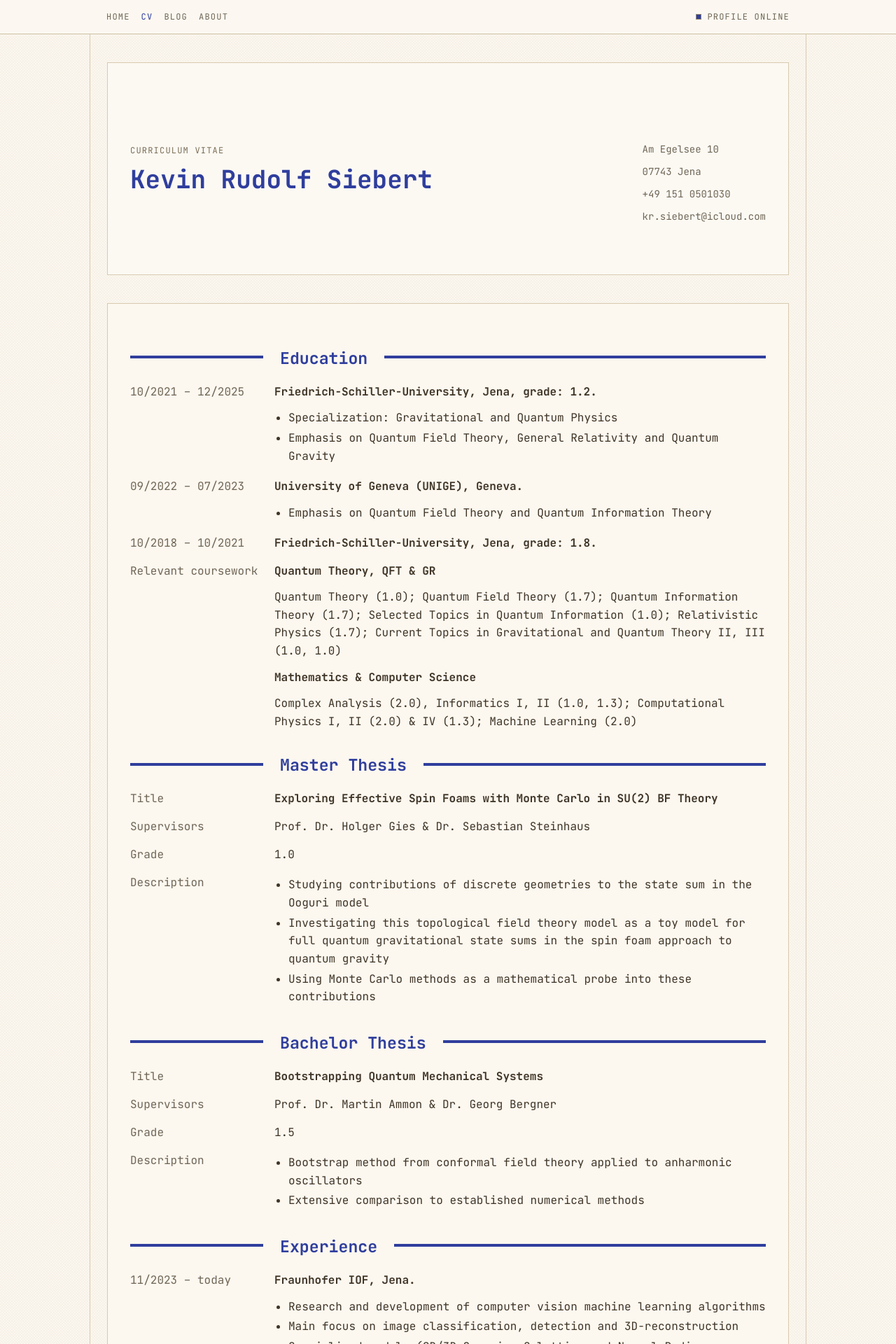
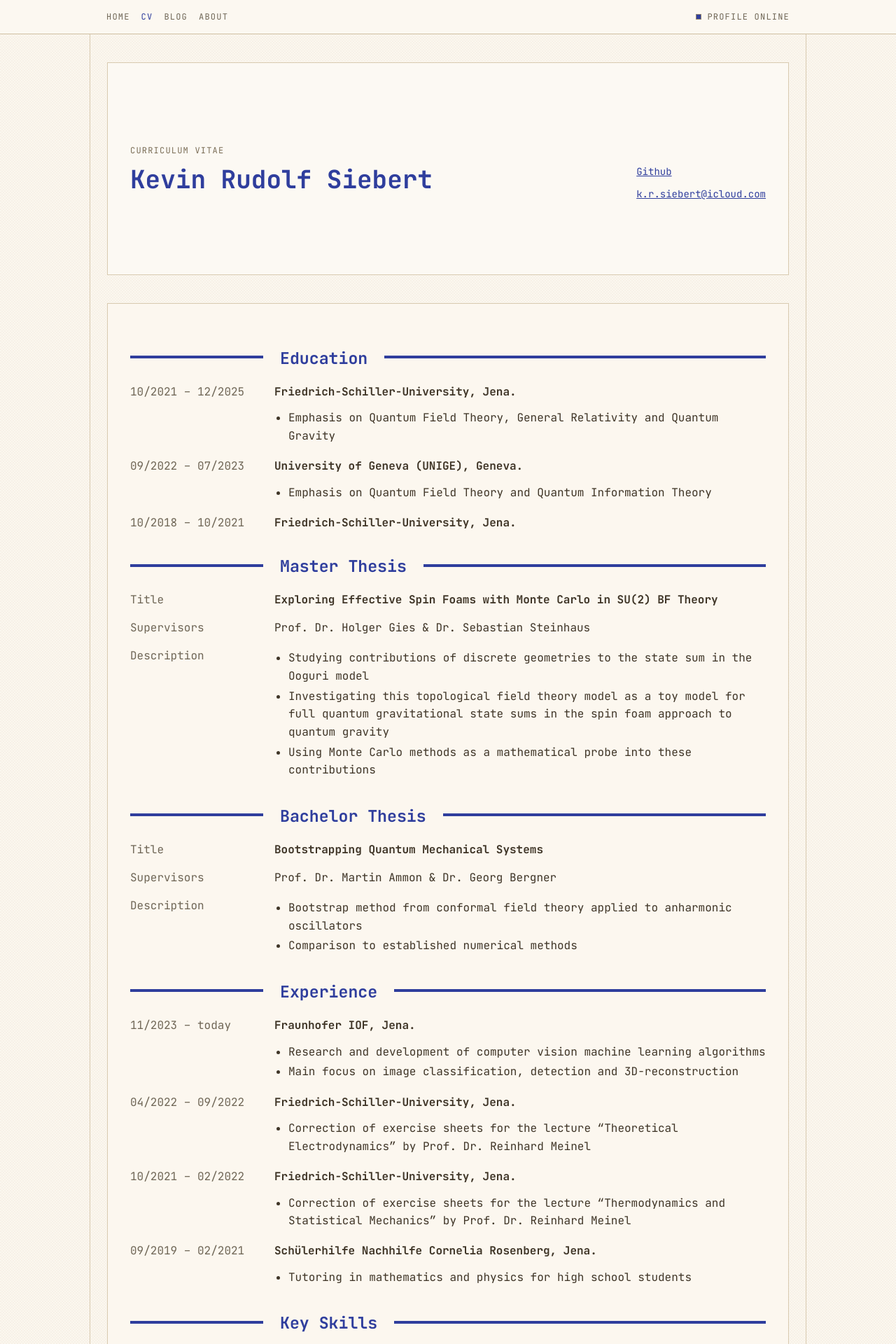
Before and after one commit to I-am-Rudi/i-am-rudi.github.io, a Jekyll site: the page built from cv.md, in a window 1280 px wide. Shown: the top 1920 px of the page at 70% size. Built offline with Jekyll 4.4.1, drawn with Linux system fonts in a browser that asks for light colours; nearby versions of some CDN libraries; some of the changed text lies outside the part shown.

```diff
--- a/_includes/profile-intro.html
+++ b/_includes/profile-intro.html
@@ -17,7 +17,7 @@
       {% endif %}
     </div>
     {% if include.right_content and include.right_below != true %}
-      <div class="{{ include.right_class | default: 'text-sm cv-meta' }}">
+      <div class="{{ include.right_class | default: 'text-sm cv-meta' }}" {% if include.right_style %}style="{{ include.right_style }}"{% endif %}>
         <div class="markdown-body">{{ include.right_content | markdownify }}</div>
       </div>
     {% elsif include.image_src %}
--- a/_layouts/default.html
+++ b/_layouts/default.html
@@ -315,9 +315,14 @@
       }
 
       .card-blog {
-        border: 1px solid #d7c7ac;
-        background: #f8f2e5;
+        border: 1px solid #d8cab0;
+        background: #fcf7ef;
         padding: 1.25rem;
+      }
+
+      .card-blog .markdown-body h2,
+      .card-blog .markdown-body h3 {
+        margin-bottom: 0.75rem;
       }
 
       .card-cv {
--- a/cv.md
+++ b/cv.md
@@ -5,22 +5,17 @@ permalink: /cv/
 ---
 
 {% capture cv_right_content %}
-Am Egelsee 10
+[Github](https://github.com/I-am-Rudi)
 
-07743 Jena
-
-+49 151 0501030
-
-kr.siebert@icloud.com
+[k.r.siebert@icloud.com](mailto:k.r.siebert@icloud.com)
 {% endcapture %}
 
 {% capture cv_sections %}
 {% include cv-heading.html padding_class="pt-2" title="Education"%}
 
 {% capture master_science_content %}
-**Friedrich-Schiller-University, Jena, grade: 1.2.**
+**Friedrich-Schiller-University, Jena.**
 
-- Specialization: Gravitational and Quantum Physics
 - Emphasis on Quantum Field Theory, General Relativity and Quantum Gravity
 {% endcapture %}
 {% include cv-item.html date="10/2021 – 12/2025" content=master_science_content %}
@@ -33,20 +28,9 @@ kr.siebert@icloud.com
 {% include cv-item.html date="09/2022 – 07/2023" content=year_abroad_content %}
 
 {% capture bachelor_science_content %}
-**Friedrich-Schiller-University, Jena, grade: 1.8.**
+**Friedrich-Schiller-University, Jena.**
 {% endcapture %}
 {% include cv-item.html date="10/2018 – 10/2021" content=bachelor_science_content %}
-
-{% capture coursework_content %}
-**Quantum Theory, QFT & GR**
-
-Quantum Theory (1.0); Quantum Field Theory (1.7); Quantum Information Theory (1.7); Selected Topics in Quantum Information (1.0); Relativistic Physics (1.7); Current Topics in Gravitational and Quantum Theory II, III (1.0, 1.0)
-
-**Mathematics & Computer Science**
-
-Complex Analysis (2.0), Informatics I, II (1.0, 1.3); Computational Physics I, II (2.0) & IV (1.3); Machine Learning (2.0)
-{% endcapture %}
-{% include cv-item.html date="Relevant coursework" content=coursework_content %}
 
 {% include cv-heading.html title="Master Thesis" %}
 
@@ -59,11 +43,6 @@ Complex Analysis (2.0), Informatics I, II (1.0, 1.3); Computational Physics I, I
 Prof. Dr. Holger Gies & Dr. Sebastian Steinhaus
 {% endcapture %}
 {% include cv-item.html date="Supervisors" content=master_thesis_supervisors %}
-
-{% capture master_thesis_grade %}
-1.0
-{% endcapture %}
-{% include cv-item.html date="Grade" content=master_thesis_grade %}
 
 {% capture master_thesis_description %}
 - Studying contributions of discrete geometries to the state sum in the Ooguri model
@@ -84,14 +63,9 @@ Prof. Dr. Martin Ammon & Dr. Georg Bergner
 {% endcapture %}
 {% include cv-item.html date="Supervisors" content=bachelor_thesis_supervisors %}
 
-{% capture bachelor_thesis_grade %}
-1.5
-{% endcapture %}
-{% include cv-item.html date="Grade" content=bachelor_thesis_grade %}
-
 {% capture bachelor_thesis_description %}
 - Bootstrap method from conformal field theory applied to anharmonic oscillators
-- Extensive comparison to established numerical methods
+- Comparison to established numerical methods
 {% endcapture %}
 {% include cv-item.html date="Description" content=bachelor_thesis_description %}
 
@@ -102,9 +76,6 @@ Prof. Dr. Martin Ammon & Dr. Georg Bergner
 
 - Research and development of computer vision machine learning algorithms
 - Main focus on image classification, detection and 3D-reconstruction
-- Specialized models (2D/3D Gaussian Splatting and Neural Radiance Fields)
-- Relevant workflow: convolutional neural networks and transformer networks with focus on shifted window transformers (Swin)
-- Researched, developed and deployed an industry-grade deep learning pipeline on my own
 {% endcapture %}
 {% include cv-item.html date="11/2023 – today" content=ml_engineer_content %}
 
@@ -162,5 +133,5 @@ Linux, Git, Inkscape, Obsidian
 {% include cv-item.html date="Software" content=software_skills %}
 {% endcapture %}
 
-{% include profile-intro.html subtitle="Curriculum Vitae" title="Kevin Rudolf Siebert" right_content=cv_right_content content_class="space-y-2 text-[#5d503a]" right_class="text-sm cv-meta md:pt-10" %}
+{% include profile-intro.html subtitle="Curriculum Vitae" title="Kevin Rudolf Siebert" right_content=cv_right_content content_class="space-y-2 text-[#5d503a]" right_class="text-sm cv-meta md:pt-10 md:-ml-6" right_style="margin-left:-1.5rem;" %}
 {% include card-shell.html class="mt-10" content=cv_sections %}
```
Also changed, not shown: other parts of cv.md (+1 -1 lines), about.md (+2 -2 lines).
